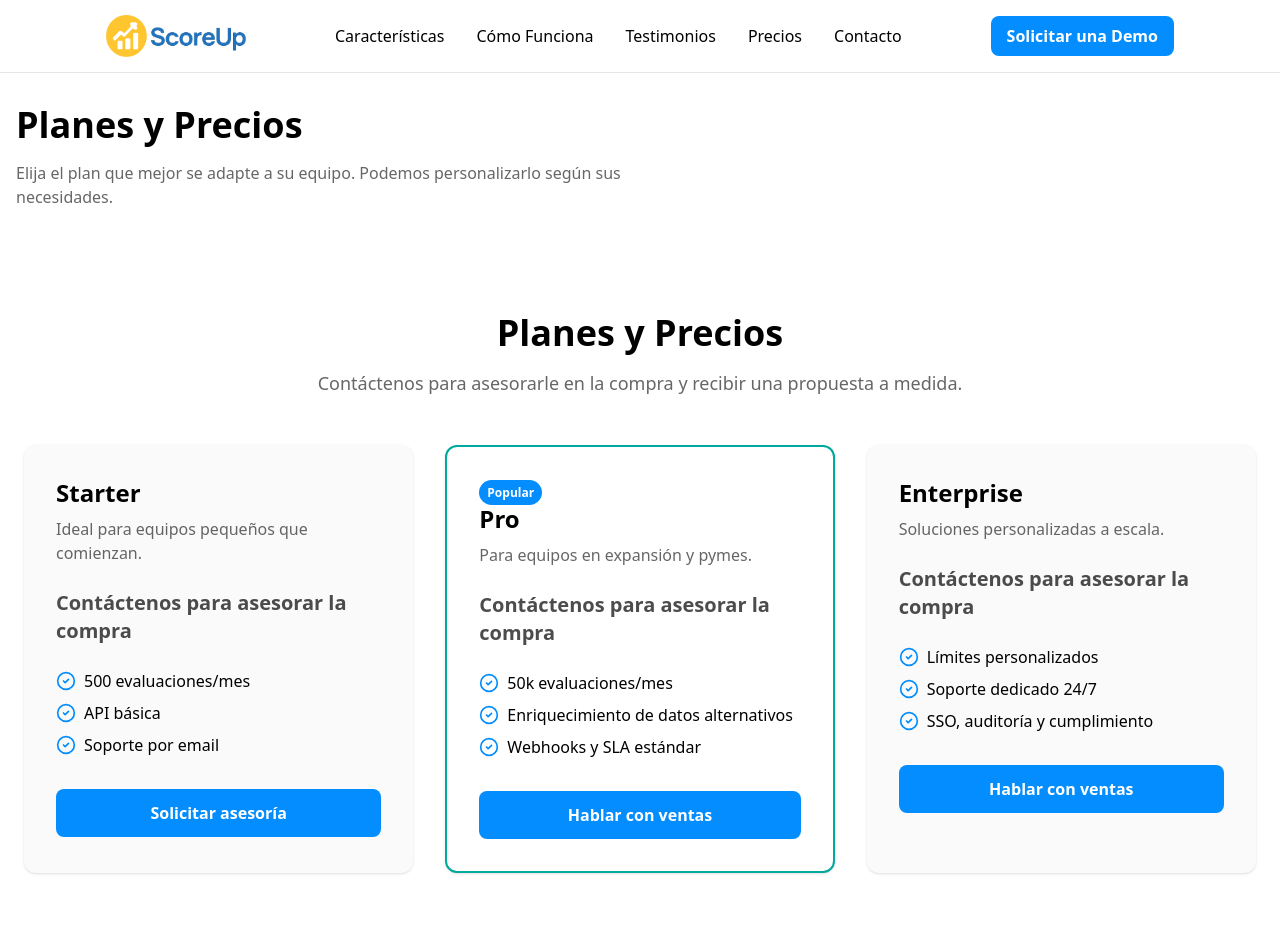
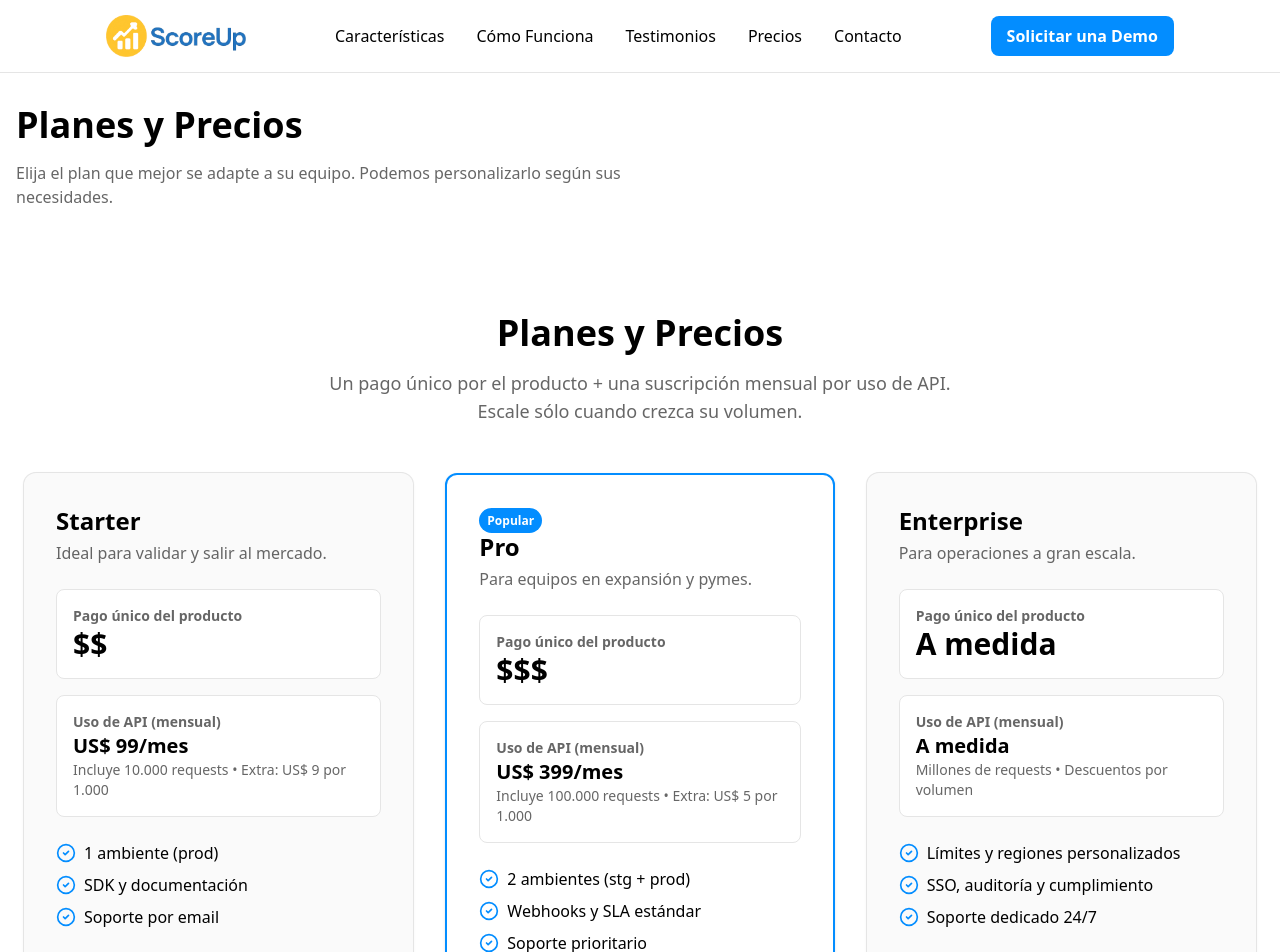
Before and after one commit to ScoreUpPMC/score-up-front, a React (Vite) app: page /pricing in a window 1280 px wide. Shown: the top 952 px of the page. Built offline with nearby package versions, Linux system fonts and the light colour scheme.

Commit message:
fixes prices for vercel

```diff
--- a/src/components/Hero.tsx
+++ b/src/components/Hero.tsx
@@ -11,8 +11,8 @@ export default function Hero() {
           de crédito más inteligentes y rápidas.
         </p>
         <div className="mt-10 flex flex-wrap items-center justify-center gap-4">
-          <a href="/demo" className="rounded-full bg-[#038dff] px-6 py-3 font-semibold text-white shadow-sm transition hover:brightness-105">Solicitar una Demo</a>
-          <a href="/pricing" className="rounded-full border border-neutral-300 bg-white px-6 py-3 font-semibold text-black transition hover:border-neutral-400">Ver Precios</a>
+          {/* <a href="/demo" className="rounded-full bg-[#038dff] px-6 py-3 font-semibold text-white shadow-sm transition hover:brightness-105">Solicitar una Demo</a> */}
+          <a href="/pricing" className="bg-[#038dff] rounded-full border border-neutral-300 px-6 py-3 font-semibold text-white transition hover:border-neutral-400">Ver Precios</a>
         </div>
       </div>
     </section>
--- a/src/components/sections/PricingSection.tsx
+++ b/src/components/sections/PricingSection.tsx
@@ -7,49 +7,72 @@ export default function PricingSection() {
         <div className="mb-12 text-center">
           <h2 className="text-black mb-4 text-3xl font-bold md:text-4xl">Planes y Precios</h2>
           <p className="mx-auto max-w-2xl text-lg text-black/60">
-            Contáctenos para asesorarle en la compra y recibir una propuesta a medida.
+            Un pago único por el producto + una suscripción mensual por uso de API. Escale sólo cuando crezca su volumen.
           </p>
         </div>
         <div className="grid gap-8 md:grid-cols-3">
-          <div className="rounded-xl bg-neutral-50 p-8 shadow">
-            <h3 className="text-black mb-2 text-2xl font-bold">Starter</h3>
-            <p className="mb-6 text-black/60">Ideal para equipos pequeños que comienzan.</p>
-            <p className="mb-6 text-xl font-semibold text-black/70">Contáctenos para asesorar la compra</p>
-            <ul className="text-black mb-8 space-y-2 text-left">
-              <li className="flex items-center gap-2"><CheckCircle2 className="h-5 w-5 text-[#038dff]" /> 500 evaluaciones/mes</li>
-              <li className="flex items-center gap-2"><CheckCircle2 className="h-5 w-5 text-[#038dff]" /> API básica</li>
+          {/* Starter */}
+          <div className="rounded-xl bg-neutral-50 p-8 shadow ring-1 ring-neutral-200">
+            <h3 className="mb-1 text-2xl font-bold">Starter</h3>
+            <p className="mb-6 text-black/60">Ideal para validar y salir al mercado.</p>
+            <div className="mb-4 rounded-lg border border-neutral-200 bg-white p-4">
+              <p className="text-sm font-semibold text-black/60">Pago único del producto</p>
+              <p className="text-3xl font-extrabold">$$</p>
+            </div>
+            <div className="mb-6 rounded-lg border border-neutral-200 bg-white p-4">
+              <p className="text-sm font-semibold text-black/60">Uso de API (mensual)</p>
+              <p className="text-xl font-bold">US$ 99/mes</p>
+              <p className="text-sm text-black/60">Incluye 10.000 requests • Extra: US$ 9 por 1.000</p>
+            </div>
+            <ul className="mb-8 space-y-2 text-left">
+              <li className="flex items-center gap-2"><CheckCircle2 className="h-5 w-5 text-[#038dff]" /> 1 ambiente (prod)</li>
+              <li className="flex items-center gap-2"><CheckCircle2 className="h-5 w-5 text-[#038dff]" /> SDK y documentación</li>
               <li className="flex items-center gap-2"><CheckCircle2 className="h-5 w-5 text-[#038dff]" /> Soporte por email</li>
             </ul>
-            <a href="/#contact" className="inline-block w-full rounded-lg bg-[#038dff] px-6 py-3 text-center font-semibold text-white hover:brightness-105">
-              Solicitar asesoría
-            </a>
+            <a href="/demo" className="inline-block w-full rounded-lg bg-[#038dff] px-6 py-3 text-center font-semibold text-white hover:brightness-105">Empezar con Starter</a>
           </div>
-          <div className=" overflow-hidden rounded-xl border-2 border-[#00a99d] bg-white p-8 shadow">
-            <span className=" right-4 top-4 rounded-full bg-[#038dff] px-2 py-1 text-xs font-bold text-white">Popular</span>
-            <h3 className="text-black mb-2 text-2xl font-bold">Pro</h3>
+
+          {/* Pro */}
+          <div className=" rounded-xl border-2 border-[#038dff] bg-white p-8 shadow">
+            <span className="right-4 top-4 rounded-full bg-[#038dff] px-2 py-1 text-xs font-bold text-white">Popular</span>
+            <h3 className="mb-1 text-2xl font-bold">Pro</h3>
             <p className="mb-6 text-black/60">Para equipos en expansión y pymes.</p>
-            <p className="mb-6 text-xl font-semibold text-black/70">Contáctenos para asesorar la compra</p>
-            <ul className=" text-black mb-8 space-y-2 text-left">
-              <li className="flex items-center gap-2"><CheckCircle2 className="h-5 w-5 text-[#038dff]" /> 50k evaluaciones/mes</li>
-              <li className="flex items-center gap-2"><CheckCircle2 className="h-5 w-5 text-[#038dff]" /> Enriquecimiento de datos alternativos</li>
+            <div className="mb-4 rounded-lg border border-neutral-200 bg-white p-4">
+              <p className="text-sm font-semibold text-black/60">Pago único del producto</p>
+              <p className="text-3xl font-extrabold">$$$</p>
+            </div>
+            <div className="mb-6 rounded-lg border border-neutral-200 bg-white p-4">
+              <p className="text-sm font-semibold text-black/60">Uso de API (mensual)</p>
+              <p className="text-xl font-bold">US$ 399/mes</p>
+              <p className="text-sm text-black/60">Incluye 100.000 requests • Extra: US$ 5 por 1.000</p>
+            </div>
+            <ul className="mb-8 space-y-2 text-left">
+              <li className="flex items-center gap-2"><CheckCircle2 className="h-5 w-5 text-[#038dff]" /> 2 ambientes (stg + prod)</li>
               <li className="flex items-center gap-2"><CheckCircle2 className="h-5 w-5 text-[#038dff]" /> Webhooks y SLA estándar</li>
+              <li className="flex items-center gap-2"><CheckCircle2 className="h-5 w-5 text-[#038dff]" /> Soporte prioritario</li>
             </ul>
-            <a href="/#contact" className="inline-block w-full rounded-lg bg-[#038dff] px-6 py-3 text-center font-semibold text-white hover:brightness-105">
-              Hablar con ventas
-            </a>
+            <a href="/demo" className="inline-block w-full rounded-lg bg-[#038dff] px-6 py-3 text-center font-semibold text-white hover:brightness-105">Escalar con Pro</a>
           </div>
-          <div className="rounded-xl bg-neutral-50 p-8 shadow">
-            <h3 className="text-black mb-2 text-2xl font-bold">Enterprise</h3>
-            <p className="mb-6 text-black/60">Soluciones personalizadas a escala.</p>
-            <p className="mb-6 text-xl font-semibold text-black/70">Contáctenos para asesorar la compra</p>
-            <ul className="text-black mb-8 space-y-2 text-left">
-              <li className="flex items-center gap-2"><CheckCircle2 className="h-5 w-5 text-[#038dff]" /> Límites personalizados</li>
+
+          {/* Enterprise */}
+          <div className="rounded-xl bg-neutral-50 p-8 shadow ring-1 ring-neutral-200">
+            <h3 className="mb-1 text-2xl font-bold">Enterprise</h3>
+            <p className="mb-6 text-black/60">Para operaciones a gran escala.</p>
+            <div className="mb-4 rounded-lg border border-neutral-200 bg-white p-4">
+              <p className="text-sm font-semibold text-black/60">Pago único del producto</p>
+              <p className="text-3xl font-extrabold">A medida</p>
+            </div>
+            <div className="mb-6 rounded-lg border border-neutral-200 bg-white p-4">
+              <p className="text-sm font-semibold text-black/60">Uso de API (mensual)</p>
+              <p className="text-xl font-bold">A medida</p>
+              <p className="text-sm text-black/60">Millones de requests • Descuentos por volumen</p>
+            </div>
+            <ul className="mb-8 space-y-2 text-left">
+              <li className="flex items-center gap-2"><CheckCircle2 className="h-5 w-5 text-[#038dff]" /> Límites y regiones personalizados</li>
+              <li className="flex items-center gap-2"><CheckCircle2 className="h-5 w-5 text-[#038dff]" /> SSO, auditoría y cumplimiento</li>
               <li className="flex items-center gap-2"><CheckCircle2 className="h-5 w-5 text-[#038dff]" /> Soporte dedicado 24/7</li>
-              <li className="flex items-center gap-2"><CheckCircle2 className="h-5 w-5 text-[#038dff]" /> SSO, auditoría y cumplimiento</li>
             </ul>
-            <a href="/#contact" className="inline-block w-full rounded-lg bg-[#038dff] px-6 py-3 text-center font-semibold text-white hover:brightness-105">
-              Hablar con ventas
-            </a>
+            <a href="/demo" className="inline-block w-full rounded-lg bg-[#038dff] px-6 py-3 text-center font-semibold text-white hover:brightness-105">Hablar con ventas</a>
           </div>
         </div>
       </div>
--- a/vite.config.ts
+++ b/vite.config.ts
@@ -5,8 +5,8 @@ import tailwindcss from '@tailwindcss/vite'
 
 // https://vite.dev/config/
 export default defineConfig({
-  // Dynamic base: Vercel at root '/', GitHub Pages under repo subpath
-  base: process.env.VERCEL === '1' ? '/' : '/score-up-front/',
+  // Vercel-only: serve from site root
+  base: '/',
   plugins: [
     react({
       babel: {
```
